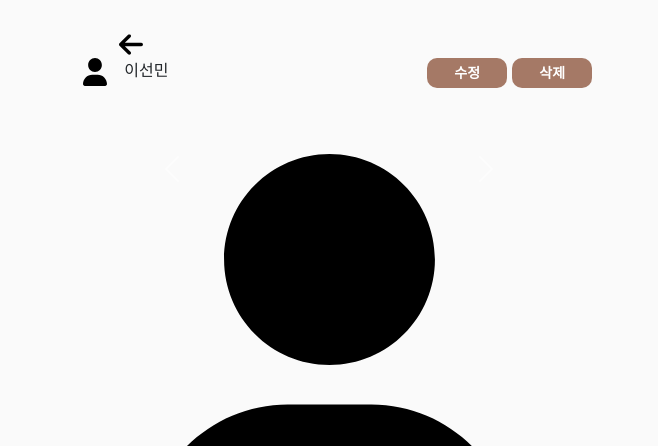
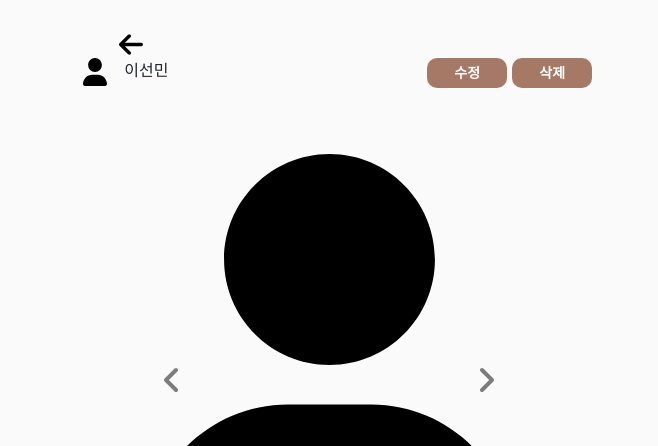
Before and after one commit to sunmingLee/Sai, a Vue app in the folder FrontEnd/: page /feedDetail in a window 1280 px wide. Shown: the top 446 px of the page, without its empty margins (311-969 px from the left). Built offline with nearby package versions, Linux system fonts and the light colour scheme; a web font is replaced by a local one.

Commit message:
Design: Move icon to middle

```diff
--- a/FrontEnd/src/views/FeedDetailView.vue
+++ b/FrontEnd/src/views/FeedDetailView.vue
@@ -87,12 +87,22 @@ export default {
   display: flex;
 }
 #carouselExampleIndicators{
+  // max-width: ;
   width: 60%;
   top: 10%;
   left: 20%;
 }
+.carousel-control{
+  &-prev, &-next{
+    top: 50%;
+  }
+}
 .carousel-control-next-icon{
-  /* background-image: url('@/assets/images/angle-right-solid.svg'); */
+  background-image: url('@/assets/images/angle-right-solid.svg');
+}
+.carousel-control-prev-icon{
+  top: 50%;
+  background-image: url('@/assets/images/angle-left-solid.svg');
 }
 .tag-wrap{
   position: relative;
```
